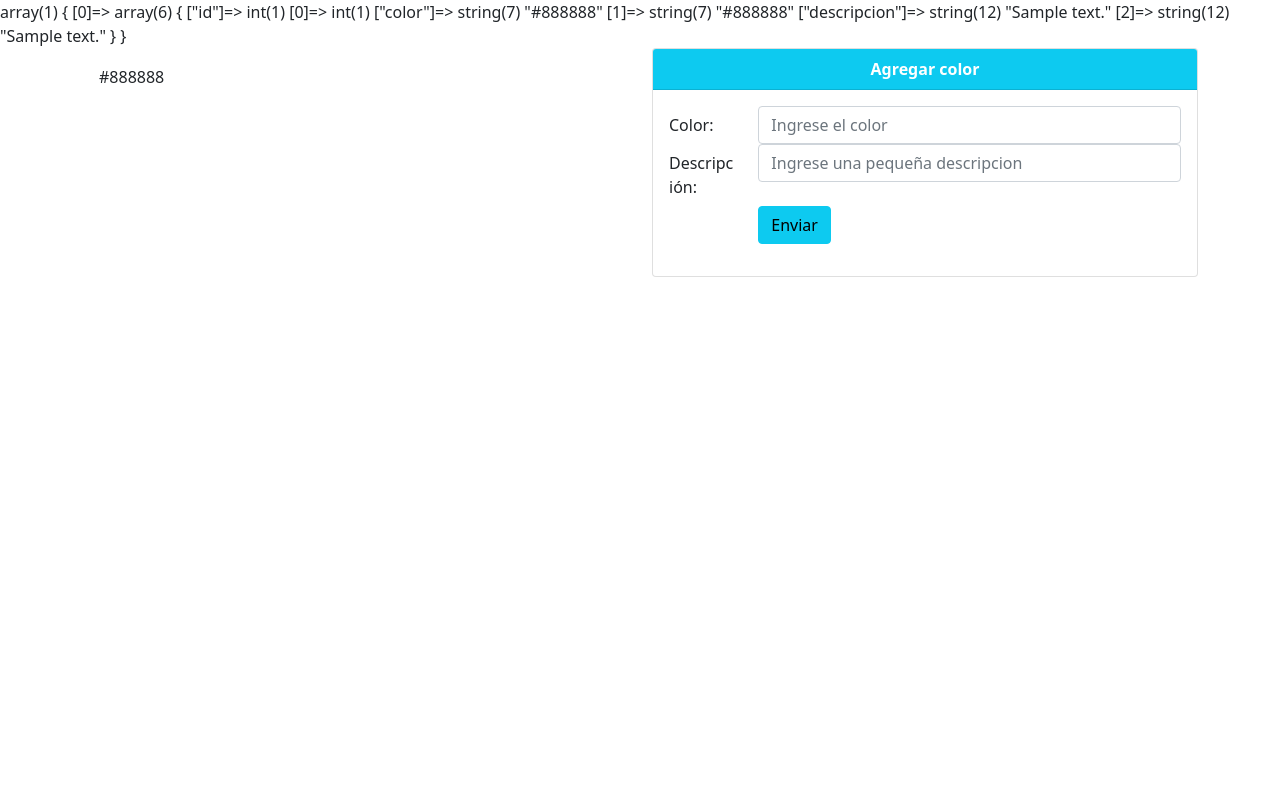
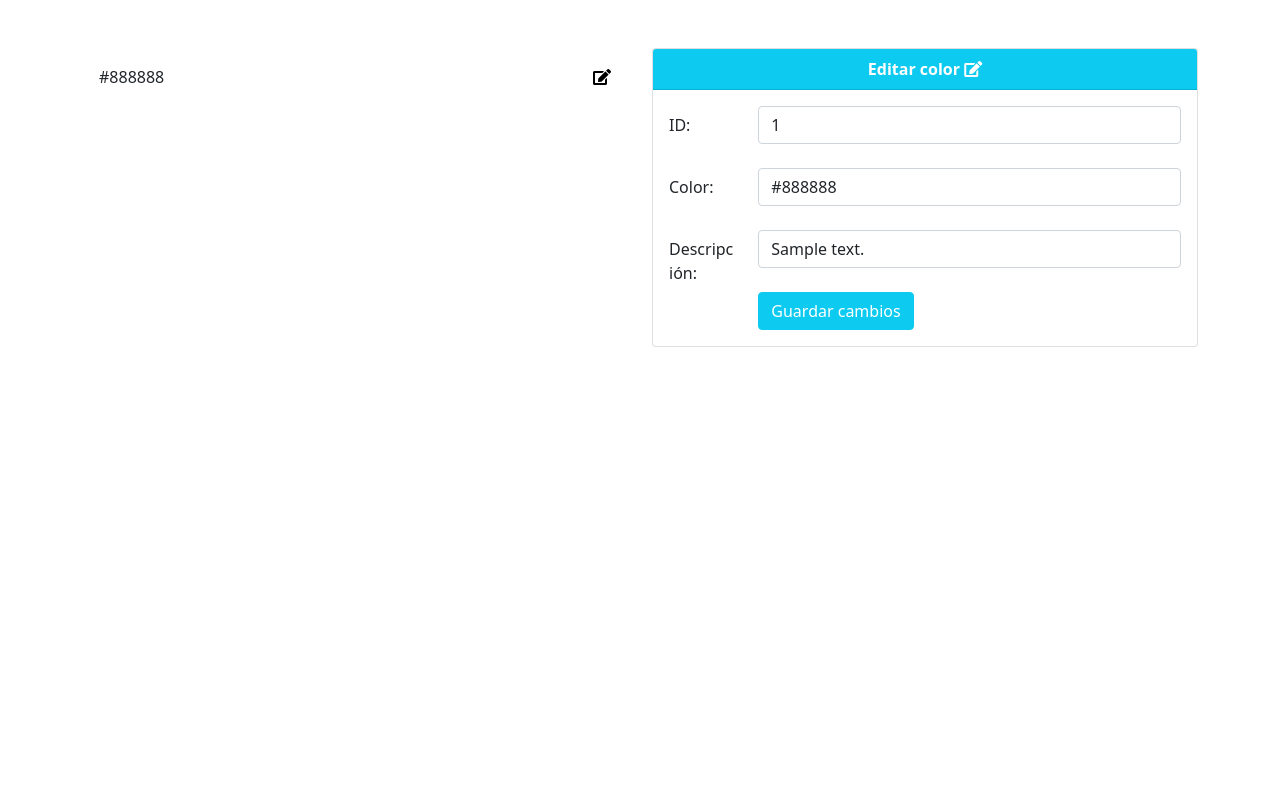
Before and after one commit to AndresSanchez2021/lista_colores_php, a PHP site: page /index.php?id=1 in a window 1280 px wide. Run offline with PHP 8.4, Linux system fonts and the light colour scheme; tables that the repository leaves empty or names only in its code hold one stand-in row (values such as "Sample post"); some libraries are stand-ins or nearby versions.

Commit message:
adicion de colores

```diff
--- a/index.php
+++ b/index.php
@@ -6,7 +6,6 @@
     $gsent->execute();
 
     $r=$gsent->fetchAll();
-    var_dump($r);
 
 
     #--------Formulario--------
@@ -17,7 +16,19 @@
         $sql_add = 'INSERT INTO colores (color,descripcion) VALUES (?,?)';
         $sentencia_add = $pdo->prepare($sql_add);
         $sentencia_add->execute(array($color,$desc));
-        echo 'agregado';
+
+        header('location:index.php');
+    }
+    #----------Editar-------------GET
+    if($_GET){
+        $id=$_GET['id'];
+
+        $sql_query='SELECT * FROM colores WHERE id=?';
+        $gsent_query= $pdo->prepare($sql_query);
+        $gsent_query->execute(array($id));
+
+        $dataEdit=$gsent_query->fetch();
+        /* var_dump( $dataEdit);    */
     }
 
 ?>
@@ -28,21 +39,27 @@
     <meta http-equiv="X-UA-Compatible" content="IE=edge">
     <meta name="viewport" content="width=device-width, initial-scale=1.0">
     <link href="https://cdn.jsdelivr.net/npm/bootstrap@5.1.3/dist/css/bootstrap.min.css" rel="stylesheet" integrity="sha384-1BmE4kWBq78iYhFldvKuhfTAU6auU8tT94WrHftjDbrCEXSU1oBoqyl2QvZ6jIW3" crossorigin="anonymous">
+    <link rel="stylesheet" href="https://use.fontawesome.com/releases/v5.8.1/css/all.css">
     <title>Document</title>
 </head>
 <body>
-    <div class="container">
+    <div class="container mt-5">
         <div class="row">
             <div class="col-md">
                 <?php foreach($r as $data){?>
-                    <div class="alert alert-<?php echo $data['color']?>">
+                    <div class="alert alert-<?php echo $data['color']?> d-flex justify-content-between">
                         <?php echo $data['color'] ?>
+                        <a href="index.php?id=<?php echo $data['id']?>" class="text-black">
+                            <span class="fa fa-edit "></span>
+                        </a>
+
                     </div>
                 <?php } ?>
             </div>
             <div class="col-md">
+                <?php if(!$_GET){?>
                     <div class="card">
-                    <div class="card-header bg-info text-center text-white"><strong>Agregar color</strong></div>
+                        <div class="card-header bg-info text-center text-white"><strong>Agregar color <span class="fa fa-plus "></span>  </strong></div>
                         <div class="card-body">
                             <form method="POST">
                                 <div class="form-group row">
@@ -51,12 +68,14 @@
                                         <input type="text" class="form-control" name="color" placeholder="Ingrese el color">
                                     </div>
                                 </div>
+                                <br>
                                 <div class="form-group row">
                                     <label for="descripcion" class="col-md-2 col-form-label">Descripción:</label>
                                     <div class="col-md-10">
                                         <input type="text" class="form-control" name="descripcion" placeholder="Ingrese una pequeña descripcion">
                                     </div>
                                 </div>
+
                                 <div class="form-group row">
                                     <div class="offset-md-2 col-md-10">
                                         <button class="btn btn-info">Enviar</button>
@@ -65,6 +84,42 @@
                             </form>
                         </div>
                     </div>
+                <?php }else{ ?>
+                    <div class="card">
+                        <div class="card-header bg-info text-center text-white"><strong>Editar color <span class="fa fa-edit "></span>  </strong></div>
+                        <div class="card-body">
+                            <form method="GET" action="editar.php">
+                                <div class="form-group row">
+                                    <label for="id" class="col-md-2 col-form-label">ID:</label>
+                                    <div class="col-md-10">
+                                        <input type="text"  class="form-control" name="id" value="<?php echo $dataEdit['id']?>">
+                                    </div>
+                                </div>
+                                <br>
+                                <div class="form-group row">
+                                    <label for="color" class="col-md-2 col-form-label">Color:</label>
+                                    <div class="col-md-10">
+                                        <input type="text" class="form-control" name="color" value="<?php echo $dataEdit['color']?>" placeholder="Ingrese el color">
+                                    </div>
+                                </div>
+                                <br>
+                                <div class="form-group row">
+                                    <label for="descripcion" class="col-md-2 col-form-label">Descripción:</label>
+                                    <div class="col-md-10">
+                                        <input type="text" class="form-control" name="descripcion" value="<?php echo $dataEdit['descripcion']?>" placeholder="Ingrese una pequeña descripcion">
+                                    </div>
+                                </div>
+
+                                <div class="form-group row">
+                                    <div class="offset-md-2 col-md-10">
+                                        <button class="btn btn-info text-white">Guardar cambios</button>
+                                    </div>
+                                </div>
+                            </form>
+                        </div>
+                    </div>
+                <?php }?>
+
             </div>
         </div>
     </div>
```
Also changed, not shown: editar.php (added, +15 -0 lines). Lines whose indentation alone changed are shown as unchanged.
